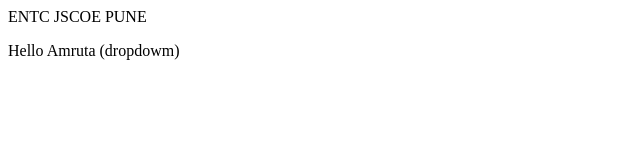
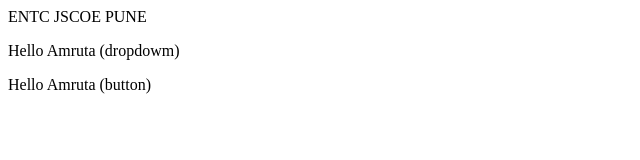
Before and after one commit to amrutaavhale5/localrepo, a plain HTML site: page index.html in a window 1280 px wide. Shown: the whole page, without its empty margins (0-640 px from the left). Drawn offline with Linux system fonts and the light colour scheme.

Commit message:
Update index.html

```diff
--- a/index.html
+++ b/index.html
@@ -1,2 +1,3 @@
 <p>ENTC  JSCOE PUNE</p>
 <p>Hello Amruta (dropdowm)</p>
+<p>Hello Amruta (button)</p>
```
